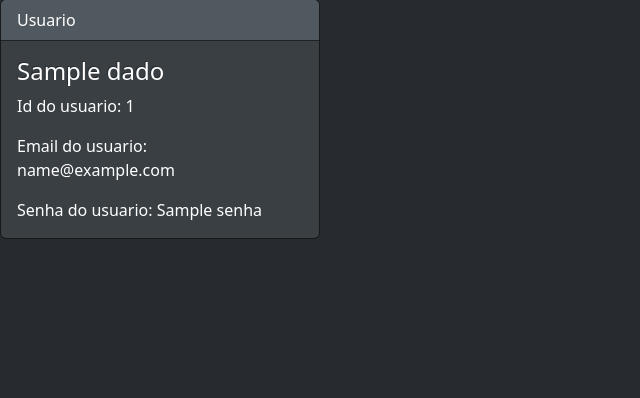
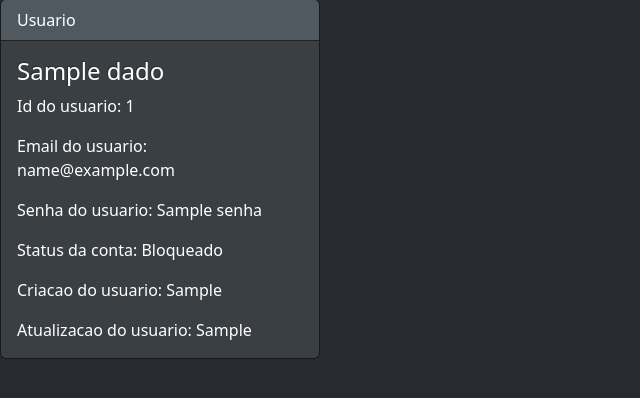
Before and after one commit to AoiteFoca/API_Biblioteca, a Flask app: template templates/users.html in a window 1280 px wide. Shown: the part 148-546 px from the top of the page, without its empty margins (0-640 px from the left). Run offline with Flask 3, Linux system fonts and the light colour scheme; the template is opened without the code that fills it: most values are stand-ins (such as "Sample title", 1, 10 or a date in 2020); some libraries are stand-ins or nearby versions.

Commit message:
Correções
Agora o valor do status apresenta um Booleano e não None;
A saída do dado foi trabalhada para, dependendo do booleano, apresentar ativo ou bloqueado.

```diff
--- a/schema.sql
+++ b/schema.sql
@@ -3,7 +3,7 @@ CREATE TABLE IF NOT EXISTS users(
     email VARCHAR(100) NOT NULL,
     senha VARCHAR(50) NOT NULL,
     nomeCompleto VARCHAR(100) NOT NULL,
-    status BOOLEAN TRUE,
+    status BOOLEAN DEFAULT TRUE,
     dataCriacao TIMESTAMP DEFAULT (DATETIME(CURRENT_TIMESTAMP, '-3 hours')),
     dataAtualizacao TIMESTAMP DEFAULT (DATETIME(CURRENT_TIMESTAMP, '-3 hours'))
 );
--- a/templates/users.html
+++ b/templates/users.html
@@ -13,6 +13,15 @@
                     <p class="card-text">Id do usuario: {{ dado.id }}</p>
                     <p class="card-text">Email do usuario: {{ dado.email }}</p>
                     <p class="card-text">Senha do usuario: {{ dado.senha }}</p>
+                    <p class="card-text">Status da conta:
+                        {% if dado.status == 1 %}
+                            Ativo
+                        {% else %}
+                            Bloqueado
+                        {% endif %}
+                    </p>
+                    <p class="card-text">Criacao do usuario: {{ dado.dataCriacao }}</p>
+                    <p class="card-text">Atualizacao do usuario: {{ dado.dataAtualizacao }}</p>
                 </div>
             </div>
         </div>
```
